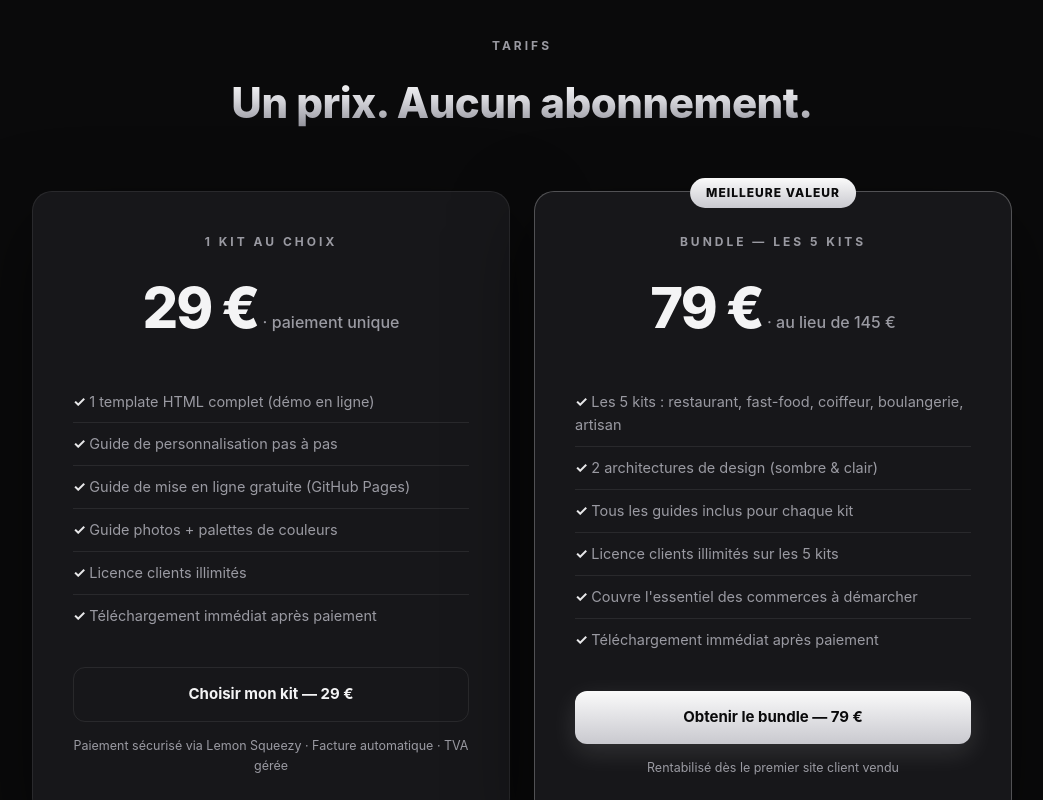
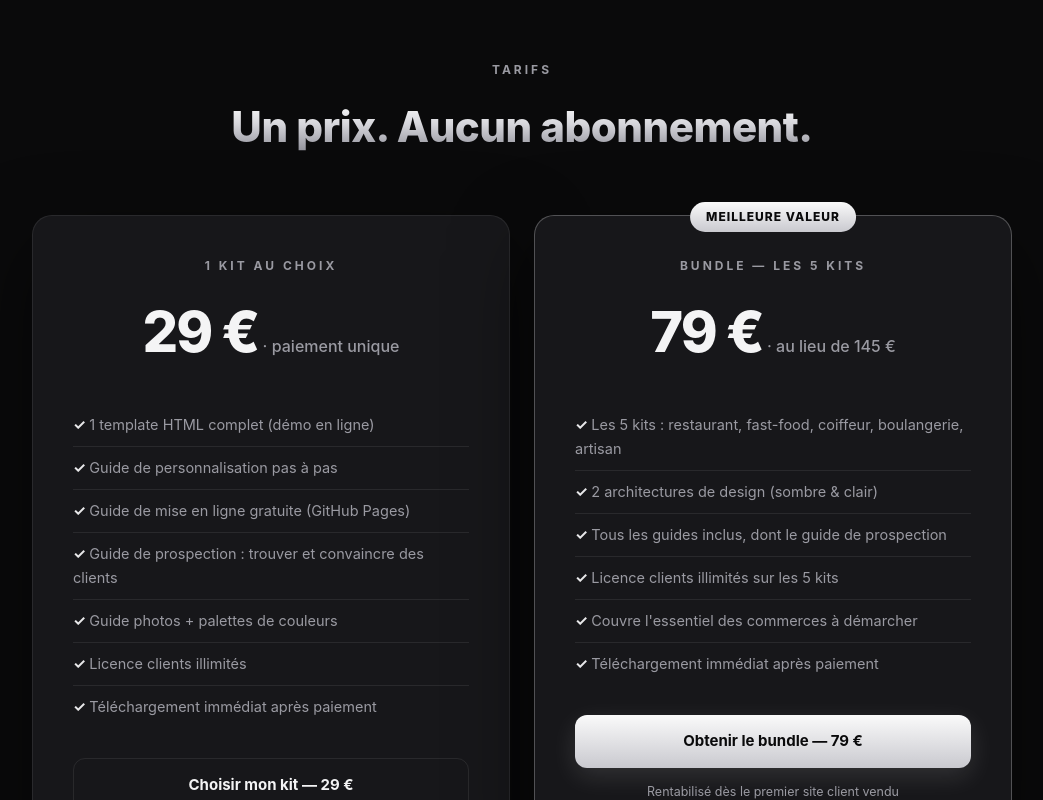
Before and after one commit to bilouahdih-dotcom/avenor-kits, a plain HTML site: page index.html in a window 1280 px wide. Shown: the part 4177-4977 px from the top of the page, without its empty margins (118-1161 px from the left). Drawn offline with Linux system fonts and the light colour scheme.

Commit message:
Landing : guide de prospection mis en avant (cartes contenu + tarifs)
Co-Authored-By: Claude Fable 5 <noreply@anthropic.com>

```diff
--- a/index.html
+++ b/index.html
@@ -183,7 +183,7 @@
       <div class="card"><span class="ico">🎨</span><b>Template premium</b><p>Design soigné par métier : galerie animée, tarifs par onglets, avis clients, horaires et carte d'accès. Un seul fichier HTML, zéro dépendance.</p></div>
       <div class="card"><span class="ico">✏️</span><b>Guide de personnalisation</b><p>Checklist pas à pas : nom, prestations ou carte, horaires, avis, carte d'accès. 30 minutes avec un simple éditeur de texte.</p></div>
       <div class="card"><span class="ico">🚀</span><b>Guide de mise en ligne</b><p>Hébergement 100 % gratuit et illimité sur GitHub Pages, HTTPS inclus. Pas à pas avec captures, aucune compétence serveur requise.</p></div>
-      <div class="card"><span class="ico">🎨</span><b>3 palettes de couleurs</b><p>Ambiance grill, italien, japonais ou bistrot chic : 3 variables CSS à changer et tout le site suit.</p></div>
+      <div class="card"><span class="ico">🎯</span><b>Guide de prospection</b><p>Comment trouver des commerces sans site (scraping Google Maps, outils gratuits), scripts d'appel et d'email, tarifs conseillés 300–800 €.</p></div>
       <div class="card"><span class="ico">📷</span><b>Guide photos</b><p>Quelles photos utiliser, où en trouver des gratuites libres de droits, comment les optimiser pour un site rapide.</p></div>
       <div class="card"><span class="ico">📱</span><b>100 % responsive</b><p>Mobile, tablette, ordinateur. Boutons d'appel directs (clic = appel), SEO de base inclus.</p></div>
     </div>
@@ -231,6 +231,7 @@
           <li>1 template HTML complet (démo en ligne)</li>
           <li>Guide de personnalisation pas à pas</li>
           <li>Guide de mise en ligne gratuite (GitHub Pages)</li>
+          <li>Guide de prospection : trouver et convaincre des clients</li>
           <li>Guide photos + palettes de couleurs</li>
           <li>Licence clients illimités</li>
           <li>Téléchargement immédiat après paiement</li>
@@ -245,7 +246,7 @@
         <ul>
           <li>Les 5 kits : restaurant, fast-food, coiffeur, boulangerie, artisan</li>
           <li>2 architectures de design (sombre & clair)</li>
-          <li>Tous les guides inclus pour chaque kit</li>
+          <li>Tous les guides inclus, dont le guide de prospection</li>
           <li>Licence clients illimités sur les 5 kits</li>
           <li>Couvre l'essentiel des commerces à démarcher</li>
           <li>Téléchargement immédiat après paiement</li>
```
